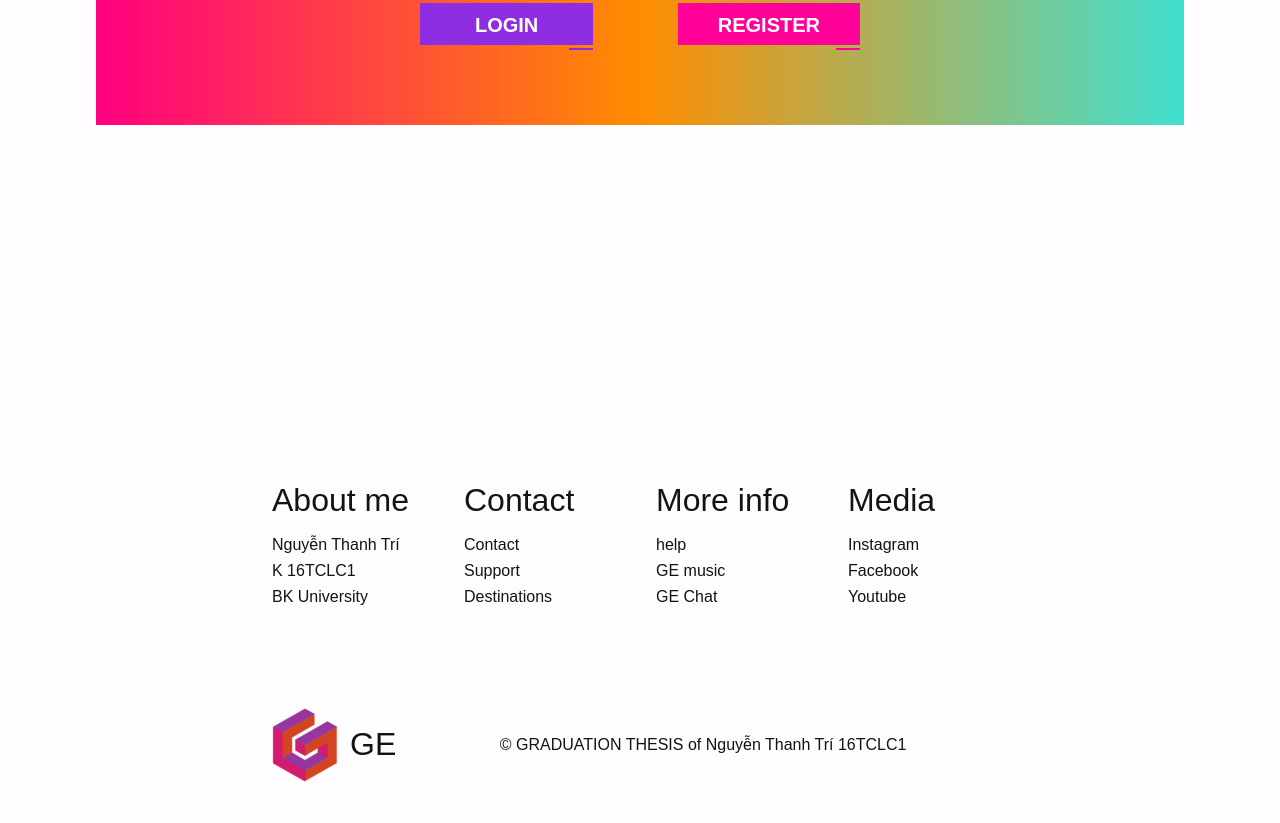
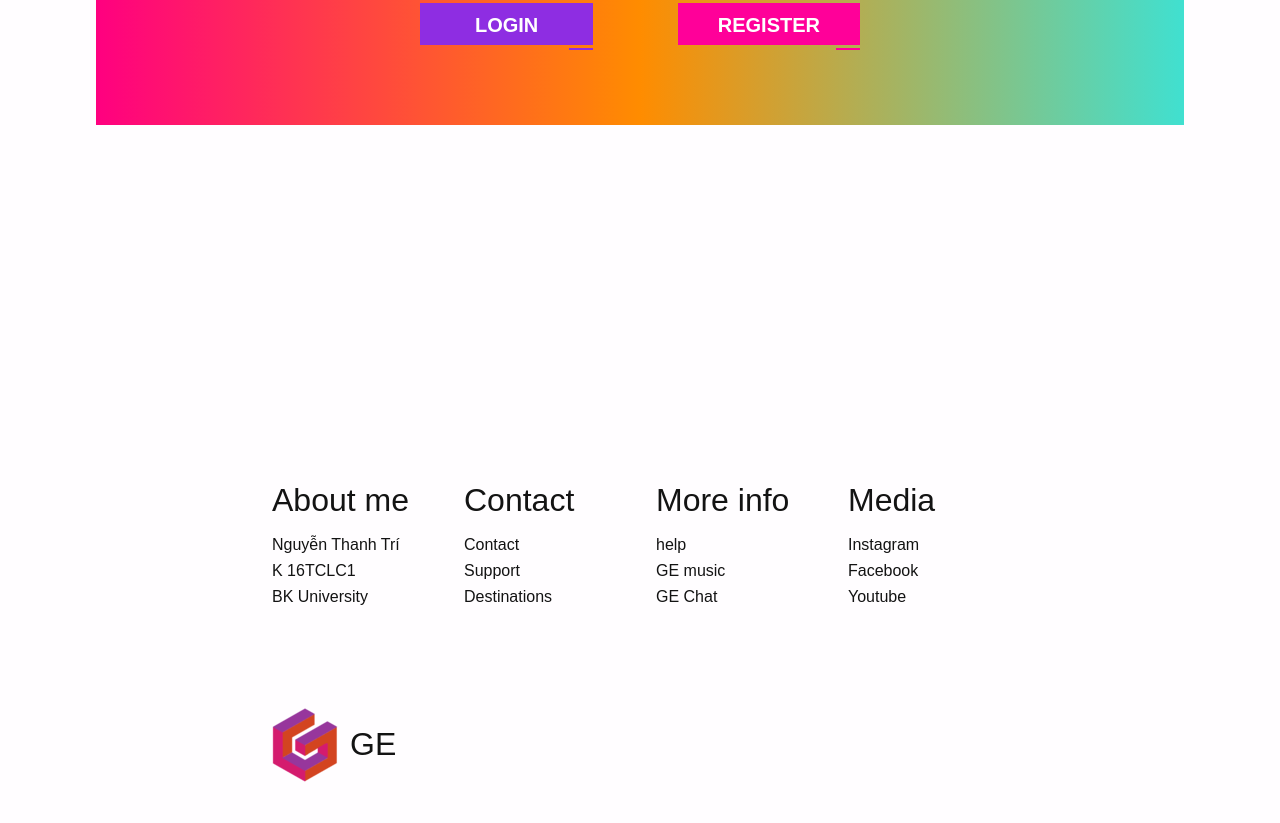
Before and after one commit to nguyenthanhtri1998/tim, a website: page index.html in a window 1280 px wide. Shown: the part 4299-5122 px from the top of the page. Drawn offline with nearby package versions, Linux system fonts and the light colour scheme; no server answers.

Commit message:
Update index.html

```diff
--- a/index.html
+++ b/index.html
@@ -233,7 +233,7 @@
         <div class="footer__logo">
           <a href="#home" id="footer__logo"><img class="footer" src="asset/logo.png">GE</a>
         </div>
-        <p class="website__rights">© GRADUATION THESIS of Nguyễn Thanh Trí 16TCLC1</p>
+
       </div>
   </div>
   </section>
```
